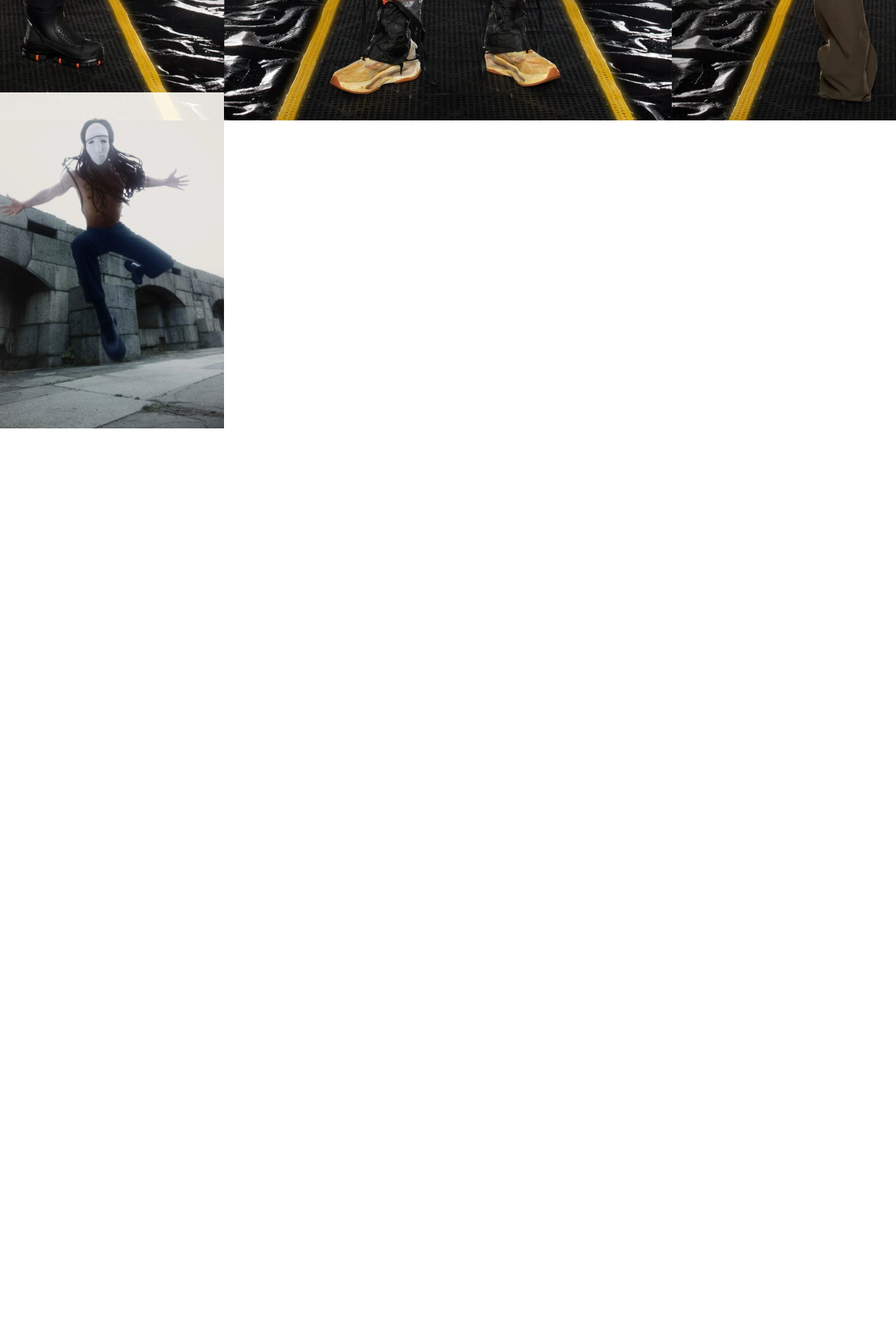
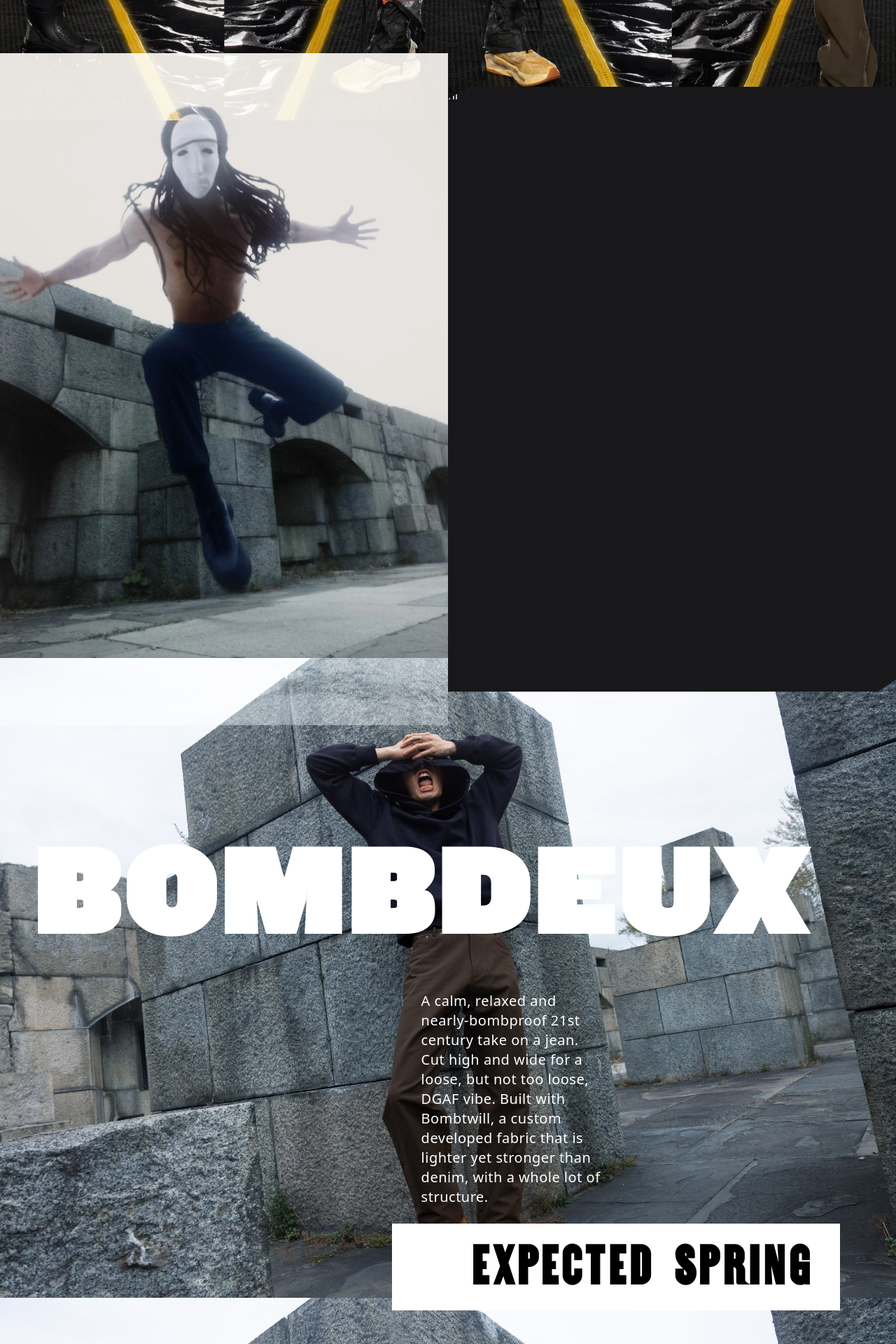
Before and after one commit to grantgariepy/outside, a SvelteKit app: page / in a window 1280 px wide. Shown: the part 2260-4180 px from the top of the page at 70% size. Before the commit the page ends 3312 px from the top, so only its background shows below. Built offline with nearby package versions, Linux system fonts and the light colour scheme.

Commit message:
more sections

```diff
--- a/src/routes/+page.svelte
+++ b/src/routes/+page.svelte
@@ -39,25 +39,68 @@
 		</div>
 	</div>
 	<!-- fourth -->
-	<div class="h-[110vh]">
-		<div class="flex flex-row">
+	<div>
+		<div class="flex flex-row justify-start ">
 			<div
-				class="out4 h-[110vh] w-1/2 md:bg-left-top bg-center bg-cover bg-fixed -mt-20 -mb-20 bg-no-repeat"
+				class=" out4 h-[120vh] w-1/2 bg-fixed -mt-24 -mb-24 bg-no-repeat mix-blend-screen"
 				style="background-image:url('images/out4.webp')"
-			>
-				<!-- <img
-				class="w-1/2 fixed inset-0 -z-10 h-screen object-cover object-top -mt-16"
-				src="images/out4.webp"
-				alt=""
-			/> -->
+			/>
+			<div class="out4-form bg-zinc-900 w-1/2 -mb-12 -mt-12">
+				<div>
+					<p class="text-white">hi</p>
+				</div>
+			</div>
+		</div>
+	</div>
+	<!-- fifth -->
+	<div
+		class="bg-fixed w-screen h-[150vh] bg-center bg-cover bg-no-repeat -mb-24"
+		id="third"
+		style="background-image:url('images/out5.jpg')"
+	>
+		<div class="h-screen flex flex-col justify-center ">
+			<div class="flex justify-start pt-96">
+				<a
+					href=""
+					class="knockout text-white text-4xl md:text-9xl lg:text-[11rem] tracking-wider font-bold md:pl-12 pl-5 md:pb-12 pb-14 "
+				>
+					BOMBDEUX
+				</a>
+			</div>
+
+			<div class="flex justify-end">
+				<p
+					class="text-white lg:w-1/5 w-max mx-6 lg:ml-0 text-sm md:text-xl  tracking-wide  md:mr-[33vw] pb-6"
+				>
+					A calm, relaxed and nearly-bombproof 21st century take on a jean. Cut high and wide for a
+					loose, but not too loose, DGAF vibe. Built with Bombtwill, a custom developed fabric that
+					is lighter yet stronger than denim, with a whole lot of structure.
+				</p>
+			</div>
+			<div class="flex md:justify-end justify-center">
+				<a
+					href=""
+					class="early-edition tracking-wider font-bold lg:text-7xl md:text-4xl text-xl text-black bg-white w-11/12 md:w-1/2 md:mr-20 justify-end flex md:pr-10 md:pb-9 md:pt-4 px-3 pb-4 pt-3 hover:bg-red-400 cursor-pointer"
+				>
+					expected spring
+				</a>
 			</div>
 		</div>
 	</div>
 </div>
+<!-- sixth -->
+<div
+	class="bg-fixed w-screen h-[130vh] mix-blend-screen bg-center bg-cover bg-no-repeat "
+	id="third"
+	style="background-image:url('images/out6.webp')"
+/>
 
 <style>
 	.out4 {
 		background-position: 0 10%;
-		background-size: 50%;
+		background-size: 50vw;
+	}
+	.out4-form {
+		clip-path: polygon(5% 0, 100% 0, 100% 98%, 96% 100%, 0 100%, 0 2%);
 	}
 </style>
```
Also changed, not shown: static/images/out5.jpg (added), static/images/out6.webp (added).
